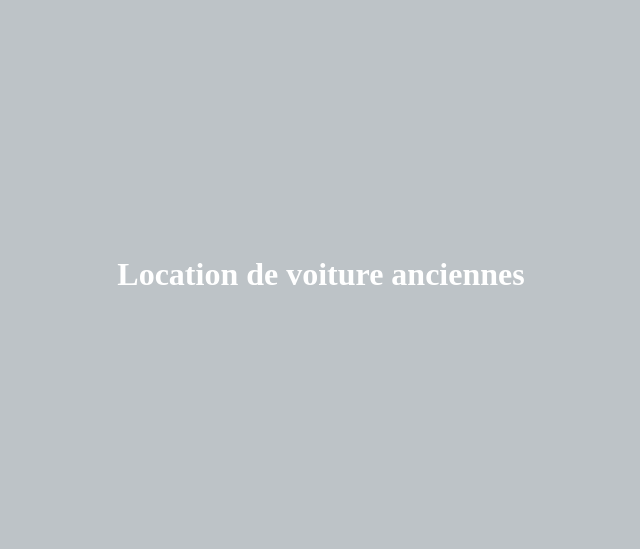
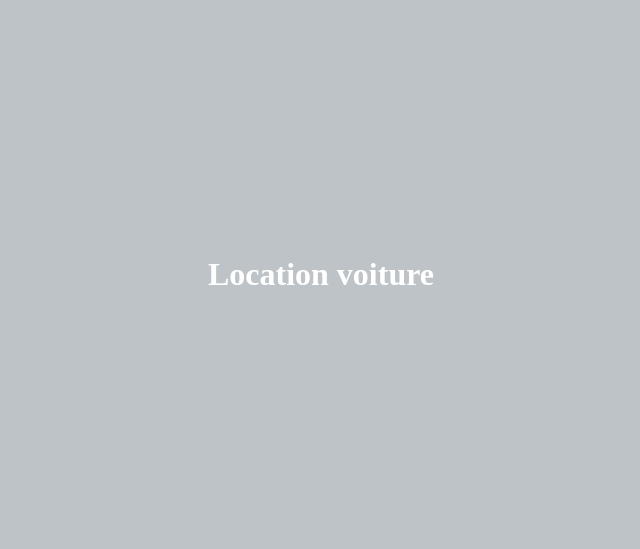
Before and after one commit to L3B-Dev-BTSSNIR/ProjetL3B-SPLEDDEN, a plain HTML site: page index.html in a window 1280 px wide. Shown: the part 18-567 px from the top of the page, without its empty margins (319-959 px from the left). Drawn offline with Linux system fonts and the light colour scheme.

Commit message:
Add files via upload

```diff
--- a/index.html
+++ b/index.html
@@ -5,6 +5,6 @@
         <title></title>
     </head>
     <body style="background-color:#bdc3c7">
-        <h1 style="padding-top:20%; padding-bottom:20%; text-align:center;color:#FFFFFF">Location de voiture anciennes</h1>
+        <h1 style="padding-top: 20%; padding-bottom: 20%; text-align: center ; color:#FFFFFF ;">Location voiture</h1>
     </body>
 </html>
```
